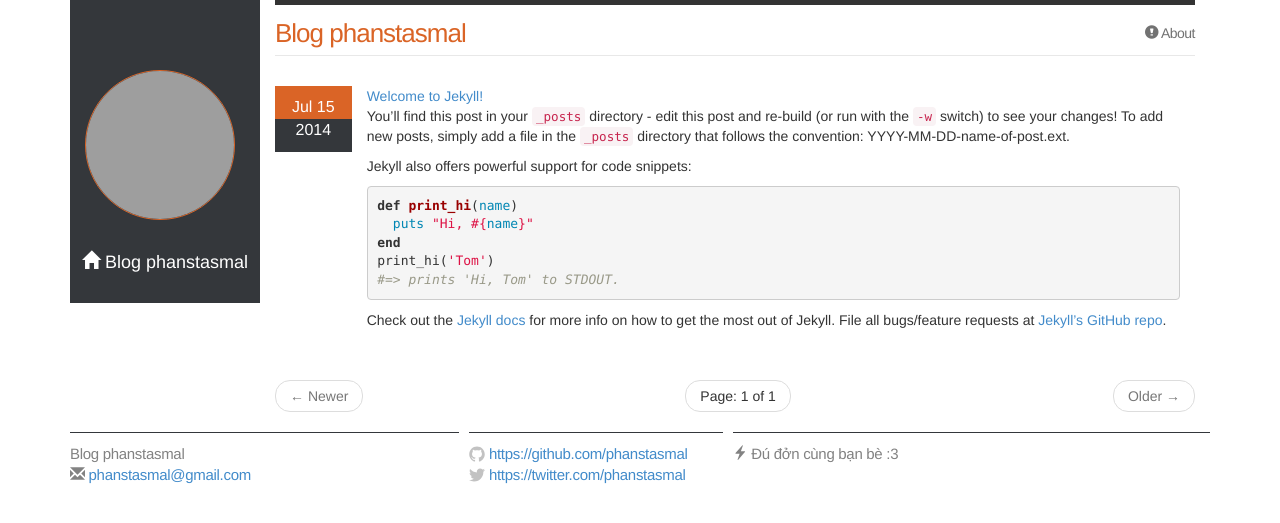
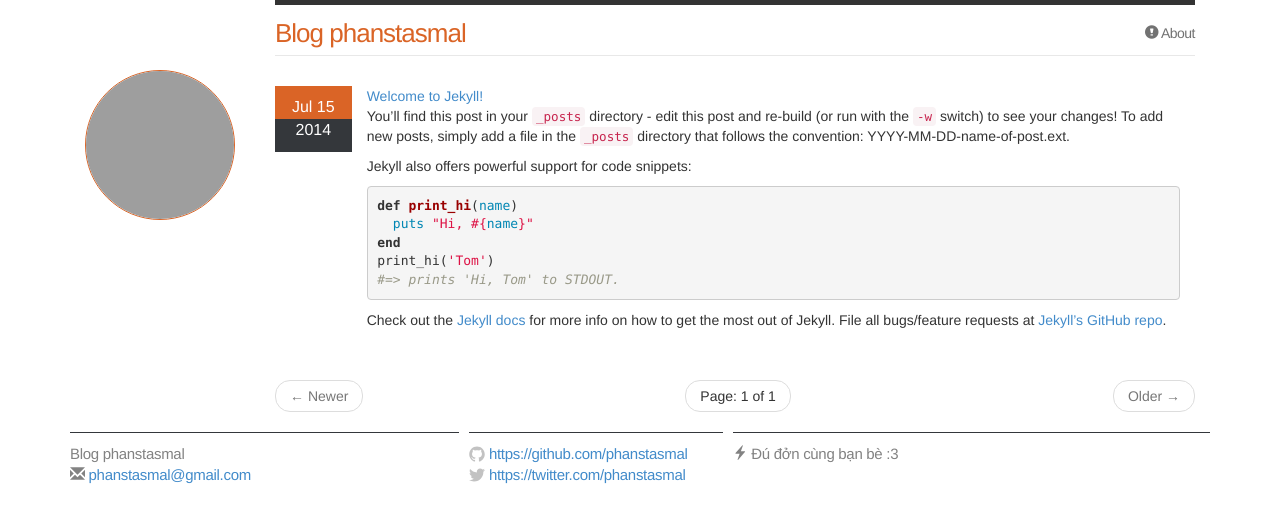
Before and after one commit to phanstasmal/phanstasmal.github.io, a Jekyll site: the page built from index.html, in a window 1280 px wide. Shown: the top 523 px of the page. Built offline with Jekyll 4.4.1, drawn with Linux system fonts in a browser that asks for light colours; the list of posts is cut into pages by our own code; grey boxes are pictures that could not be loaded.

Commit message:
change layout

```diff
--- a/css/main.css
+++ b/css/main.css
@@ -6,21 +6,36 @@
     padding: 0;
 }
 
-html, body { height: 100%; }
+html, body {
+    height: 100%;
+}
 
 body {
     font-family: Helvetica, Arial, sans-serif;
-  font-size: 16px;
+    font-size: 14px;
     line-height: 1.5;
     font-weight: 300;
     background-color: #F9F9F9;
 }
 
-h1, h2, h3, h4, h5, h6 { font-size: 100%; font-weight: 400; }
+h1, h2, h3, h4, h5, h6 {
+    font-size: 100%;
+    font-weight: 400;
+}
 
-a         { color: #2a7ae2; text-decoration: none; }
-a:hover   { color: #000; text-decoration: underline; }
-a:visited { color: #205caa; }
+a {
+    color: #2a7ae2;
+    text-decoration: none;
+}
+
+a:hover {
+    color: #000;
+    text-decoration: underline;
+}
+
+a:visited {
+    color: #205caa;
+}
 
 /* Utility */
 .date-box {
@@ -49,7 +64,7 @@ a:visited { color: #205caa; }
 /* Site Right bar*/
 
 .right-bar {
-  background-color: #34373B;
+    background-color: #FFFFFF;
     min-height: 300px;
     height: 100%;
     position: fixed;
@@ -69,14 +84,15 @@ a:visited { color: #205caa; }
 .title-bar {
     text-align: center;
     color: #FFFFFF;
+    display: none;
 }
 
-.title-bar a{
+.title-bar a {
     color: #FFFFFF;
     text-decoration: none;
 }
 
-.title-bar a:hover{
+.title-bar a:hover {
     color: #FFFFFF;
     text-decoration: none;
 }
@@ -109,7 +125,9 @@ a:visited { color: #205caa; }
     line-height: 56px;
 }
 
-.site-nav .menu-icon { display: none; }
+.site-nav .menu-icon {
+    display: none;
+}
 
 .site-nav .page-link {
     margin-left: 20px;
@@ -145,6 +163,7 @@ a:visited { color: #205caa; }
     width: calc(35% - 10px);
     margin-right: 10px
 }
+
 .footer-col-2 {
     width: 175px; /*fallback*/
     width: -webkit-calc(23.125% - 10px);
@@ -153,6 +172,7 @@ a:visited { color: #205caa; }
     width: calc(23.125% - 10px);
     margin-right: 10px
 }
+
 .footer-col-3 {
     width: 335px; /*fallback*/
     width: -webkit-calc(41.875%);
@@ -161,7 +181,9 @@ a:visited { color: #205caa; }
     width: calc(41.875%);
 }
 
-.site-footer ul { list-style: none; }
+.site-footer ul {
+    list-style: none;
+}
 
 .site-footer li,
 .site-footer p {
@@ -179,7 +201,6 @@ a:visited { color: #205caa; }
     top: 3px;
 }
 
-
 /* Page Content styles */
 /* ----------------------------------------------------------*/
 
@@ -189,15 +210,20 @@ a:visited { color: #205caa; }
     background-color: #fff;
 }
 
-
 /* Home styles */
 /* ----------------------------------------------------------*/
 
-.home h1 { margin-bottom: 25px; }
+.home h1 {
+    margin-bottom: 25px;
+}
 
-.posts { list-style-type: none; }
+.posts {
+    list-style-type: none;
+}
 
-.posts li { margin-bottom: 30px; }
+.posts li {
+    margin-bottom: 30px;
+}
 
 .posts .post-link {
     font-size: 24px;
@@ -211,11 +237,12 @@ a:visited { color: #205caa; }
     color: #818181;
 }
 
-
 /* Post styles */
 /* ----------------------------------------------------------*/
 
-.post-header { margin: 10px 0 30px; }
+.post-header {
+    margin: 10px 0 30px;
+}
 
 .post-header h1 {
     font-size: 42px;
@@ -230,10 +257,13 @@ a:visited { color: #205caa; }
     margin-top: 5px;
 }
 
-.post-content { margin: 0 0 30px; }
+.post-content {
+    margin: 0 0 30px;
+}
 
-.post-content > * { margin: 20px 0; }
-
+.post-content > * {
+    margin: 20px 0;
+}
 
 .post-content h1,
 .post-content h2,
@@ -272,7 +302,9 @@ a:visited { color: #205caa; }
 }
 
 .post-content ul,
-.post-content ol { padding-left: 20px; }
+.post-content ol {
+    padding-left: 20px;
+}
 
 .post pre,
 .post code {
@@ -283,13 +315,17 @@ a:visited { color: #205caa; }
     -moz-border-radius: 3px;
     border-radius: 3px;
     font-size: 15px;
-  overflow:scroll;
+    overflow: scroll;
 }
 
-.post code { padding: 1px 5px; }
+.post code {
+    padding: 1px 5px;
+}
 
 .post ul,
-.post ol { margin-left: 1.35em; }
+.post ol {
+    margin-left: 1.35em;
+}
 
 .post pre code {
     border: 0;
@@ -307,80 +343,336 @@ a:visited { color: #205caa; }
     border-radius: 3px;
 }
 
-.post pre.terminal code { background-color: #333; }
+.post pre.terminal code {
+    background-color: #333;
+}
 
 /* Syntax highlighting styles */
 /* ----------------------------------------------------------*/
 
-.highlight  { background: #ffffff; }
-.highlight .c { color: #999988; font-style: italic } /* Comment */
-.highlight .err { color: #a61717; background-color: #e3d2d2 } /* Error */
-.highlight .k { font-weight: bold } /* Keyword */
-.highlight .o { font-weight: bold } /* Operator */
-.highlight .cm { color: #999988; font-style: italic } /* Comment.Multiline */
-.highlight .cp { color: #999999; font-weight: bold } /* Comment.Preproc */
-.highlight .c1 { color: #999988; font-style: italic } /* Comment.Single */
-.highlight .cs { color: #999999; font-weight: bold; font-style: italic } /* Comment.Special */
-.highlight .gd { color: #000000; background-color: #ffdddd } /* Generic.Deleted */
-.highlight .gd .x { color: #000000; background-color: #ffaaaa } /* Generic.Deleted.Specific */
-.highlight .ge { font-style: italic } /* Generic.Emph */
-.highlight .gr { color: #aa0000 } /* Generic.Error */
-.highlight .gh { color: #999999 } /* Generic.Heading */
-.highlight .gi { color: #000000; background-color: #ddffdd } /* Generic.Inserted */
-.highlight .gi .x { color: #000000; background-color: #aaffaa } /* Generic.Inserted.Specific */
-.highlight .go { color: #888888 } /* Generic.Output */
-.highlight .gp { color: #555555 } /* Generic.Prompt */
-.highlight .gs { font-weight: bold } /* Generic.Strong */
-.highlight .gu { color: #aaaaaa } /* Generic.Subheading */
-.highlight .gt { color: #aa0000 } /* Generic.Traceback */
-.highlight .kc { font-weight: bold } /* Keyword.Constant */
-.highlight .kd { font-weight: bold } /* Keyword.Declaration */
-.highlight .kp { font-weight: bold } /* Keyword.Pseudo */
-.highlight .kr { font-weight: bold } /* Keyword.Reserved */
-.highlight .kt { color: #445588; font-weight: bold } /* Keyword.Type */
-.highlight .m { color: #009999 } /* Literal.Number */
-.highlight .s { color: #d14 } /* Literal.String */
-.highlight .na { color: #008080 } /* Name.Attribute */
-.highlight .nb { color: #0086B3 } /* Name.Builtin */
-.highlight .nc { color: #445588; font-weight: bold } /* Name.Class */
-.highlight .no { color: #008080 } /* Name.Constant */
-.highlight .ni { color: #800080 } /* Name.Entity */
-.highlight .ne { color: #990000; font-weight: bold } /* Name.Exception */
-.highlight .nf { color: #990000; font-weight: bold } /* Name.Function */
-.highlight .nn { color: #555555 } /* Name.Namespace */
-.highlight .nt { color: #000080 } /* Name.Tag */
-.highlight .nv { color: #008080 } /* Name.Variable */
-.highlight .ow { font-weight: bold } /* Operator.Word */
-.highlight .w { color: #bbbbbb } /* Text.Whitespace */
-.highlight .mf { color: #009999 } /* Literal.Number.Float */
-.highlight .mh { color: #009999 } /* Literal.Number.Hex */
-.highlight .mi { color: #009999 } /* Literal.Number.Integer */
-.highlight .mo { color: #009999 } /* Literal.Number.Oct */
-.highlight .sb { color: #d14 } /* Literal.String.Backtick */
-.highlight .sc { color: #d14 } /* Literal.String.Char */
-.highlight .sd { color: #d14 } /* Literal.String.Doc */
-.highlight .s2 { color: #d14 } /* Literal.String.Double */
-.highlight .se { color: #d14 } /* Literal.String.Escape */
-.highlight .sh { color: #d14 } /* Literal.String.Heredoc */
-.highlight .si { color: #d14 } /* Literal.String.Interpol */
-.highlight .sx { color: #d14 } /* Literal.String.Other */
-.highlight .sr { color: #009926 } /* Literal.String.Regex */
-.highlight .s1 { color: #d14 } /* Literal.String.Single */
-.highlight .ss { color: #990073 } /* Literal.String.Symbol */
-.highlight .bp { color: #999999 } /* Name.Builtin.Pseudo */
-.highlight .vc { color: #008080 } /* Name.Variable.Class */
-.highlight .vg { color: #008080 } /* Name.Variable.Global */
-.highlight .vi { color: #008080 } /* Name.Variable.Instance */
-.highlight .il { color: #009999 } /* Literal.Number.Integer.Long */
+.highlight {
+    background: #ffffff;
+}
 
+.highlight .c {
+    color: #999988;
+    font-style: italic
+}
+
+/* Comment */
+.highlight .err {
+    color: #a61717;
+    background-color: #e3d2d2
+}
+
+/* Error */
+.highlight .k {
+    font-weight: bold
+}
+
+/* Keyword */
+.highlight .o {
+    font-weight: bold
+}
+
+/* Operator */
+.highlight .cm {
+    color: #999988;
+    font-style: italic
+}
+
+/* Comment.Multiline */
+.highlight .cp {
+    color: #999999;
+    font-weight: bold
+}
+
+/* Comment.Preproc */
+.highlight .c1 {
+    color: #999988;
+    font-style: italic
+}
+
+/* Comment.Single */
+.highlight .cs {
+    color: #999999;
+    font-weight: bold;
+    font-style: italic
+}
+
+/* Comment.Special */
+.highlight .gd {
+    color: #000000;
+    background-color: #ffdddd
+}
+
+/* Generic.Deleted */
+.highlight .gd .x {
+    color: #000000;
+    background-color: #ffaaaa
+}
+
+/* Generic.Deleted.Specific */
+.highlight .ge {
+    font-style: italic
+}
+
+/* Generic.Emph */
+.highlight .gr {
+    color: #aa0000
+}
+
+/* Generic.Error */
+.highlight .gh {
+    color: #999999
+}
+
+/* Generic.Heading */
+.highlight .gi {
+    color: #000000;
+    background-color: #ddffdd
+}
+
+/* Generic.Inserted */
+.highlight .gi .x {
+    color: #000000;
+    background-color: #aaffaa
+}
+
+/* Generic.Inserted.Specific */
+.highlight .go {
+    color: #888888
+}
+
+/* Generic.Output */
+.highlight .gp {
+    color: #555555
+}
+
+/* Generic.Prompt */
+.highlight .gs {
+    font-weight: bold
+}
+
+/* Generic.Strong */
+.highlight .gu {
+    color: #aaaaaa
+}
+
+/* Generic.Subheading */
+.highlight .gt {
+    color: #aa0000
+}
+
+/* Generic.Traceback */
+.highlight .kc {
+    font-weight: bold
+}
+
+/* Keyword.Constant */
+.highlight .kd {
+    font-weight: bold
+}
+
+/* Keyword.Declaration */
+.highlight .kp {
+    font-weight: bold
+}
+
+/* Keyword.Pseudo */
+.highlight .kr {
+    font-weight: bold
+}
+
+/* Keyword.Reserved */
+.highlight .kt {
+    color: #445588;
+    font-weight: bold
+}
+
+/* Keyword.Type */
+.highlight .m {
+    color: #009999
+}
+
+/* Literal.Number */
+.highlight .s {
+    color: #d14
+}
+
+/* Literal.String */
+.highlight .na {
+    color: #008080
+}
+
+/* Name.Attribute */
+.highlight .nb {
+    color: #0086B3
+}
+
+/* Name.Builtin */
+.highlight .nc {
+    color: #445588;
+    font-weight: bold
+}
+
+/* Name.Class */
+.highlight .no {
+    color: #008080
+}
+
+/* Name.Constant */
+.highlight .ni {
+    color: #800080
+}
+
+/* Name.Entity */
+.highlight .ne {
+    color: #990000;
+    font-weight: bold
+}
+
+/* Name.Exception */
+.highlight .nf {
+    color: #990000;
+    font-weight: bold
+}
+
+/* Name.Function */
+.highlight .nn {
+    color: #555555
+}
+
+/* Name.Namespace */
+.highlight .nt {
+    color: #000080
+}
+
+/* Name.Tag */
+.highlight .nv {
+    color: #008080
+}
+
+/* Name.Variable */
+.highlight .ow {
+    font-weight: bold
+}
+
+/* Operator.Word */
+.highlight .w {
+    color: #bbbbbb
+}
+
+/* Text.Whitespace */
+.highlight .mf {
+    color: #009999
+}
+
+/* Literal.Number.Float */
+.highlight .mh {
+    color: #009999
+}
+
+/* Literal.Number.Hex */
+.highlight .mi {
+    color: #009999
+}
+
+/* Literal.Number.Integer */
+.highlight .mo {
+    color: #009999
+}
+
+/* Literal.Number.Oct */
+.highlight .sb {
+    color: #d14
+}
+
+/* Literal.String.Backtick */
+.highlight .sc {
+    color: #d14
+}
+
+/* Literal.String.Char */
+.highlight .sd {
+    color: #d14
+}
+
+/* Literal.String.Doc */
+.highlight .s2 {
+    color: #d14
+}
+
+/* Literal.String.Double */
+.highlight .se {
+    color: #d14
+}
+
+/* Literal.String.Escape */
+.highlight .sh {
+    color: #d14
+}
+
+/* Literal.String.Heredoc */
+.highlight .si {
+    color: #d14
+}
+
+/* Literal.String.Interpol */
+.highlight .sx {
+    color: #d14
+}
+
+/* Literal.String.Other */
+.highlight .sr {
+    color: #009926
+}
+
+/* Literal.String.Regex */
+.highlight .s1 {
+    color: #d14
+}
+
+/* Literal.String.Single */
+.highlight .ss {
+    color: #990073
+}
+
+/* Literal.String.Symbol */
+.highlight .bp {
+    color: #999999
+}
+
+/* Name.Builtin.Pseudo */
+.highlight .vc {
+    color: #008080
+}
+
+/* Name.Variable.Class */
+.highlight .vg {
+    color: #008080
+}
+
+/* Name.Variable.Global */
+.highlight .vi {
+    color: #008080
+}
+
+/* Name.Variable.Instance */
+.highlight .il {
+    color: #009999
+}
+
+/* Literal.Number.Integer.Long */
 
 /* media queries */
 /* ----------------------------------------------------------*/
 
-
 @media screen and (max-width: 750px) {
 
-  .footer-col-1 { width: 50%; }
+    .footer-col-1 {
+        width: 50%;
+    }
 
     .footer-col-2 {
         width: 45%; /*fallback*/
@@ -401,12 +693,15 @@ a:visited { color: #205caa; }
 
 @media screen and (max-width: 600px) {
 
-  .wrap { padding: 0 12px; }
+    .wrap {
+        padding: 0 12px;
+    }
 
     .site-nav {
         position: fixed;
         z-index: 10;
-    top: 14px; right: 8px;
+        top: 14px;
+        right: 8px;
         background-color: white;
         -webkit-border-radius: 5px;
         -moz-border-radius: 5px;
@@ -424,7 +719,10 @@ a:visited { color: #205caa; }
         line-height: 36px;
     }
 
-  .site-nav .menu-icon svg { width: 18px; height: 16px; }
+    .site-nav .menu-icon svg {
+        width: 18px;
+        height: 16px;
+    }
 
     .site-nav .trigger {
         clear: both;
@@ -432,7 +730,9 @@ a:visited { color: #205caa; }
         display: none;
     }
 
-  .site-nav:hover .trigger { display: block; }
+    .site-nav:hover .trigger {
+        display: block;
+    }
 
     .site-nav .page-link {
         display: block;
@@ -442,18 +742,36 @@ a:visited { color: #205caa; }
         margin: 0;
     }
 
-  .post-header h1 { font-size: 36px; }
-  .post-content h2 { font-size: 28px; }
-  .post-content h3 { font-size: 22px; }
-  .post-content h4 { font-size: 18px; }
-  .post-content blockquote { padding-left: 10px; }
+    .post-header h1 {
+        font-size: 36px;
+    }
+
+    .post-content h2 {
+        font-size: 28px;
+    }
+
+    .post-content h3 {
+        font-size: 22px;
+    }
+
+    .post-content h4 {
+        font-size: 18px;
+    }
+
+    .post-content blockquote {
+        padding-left: 10px;
+    }
+
     .post-content ul,
-  .post-content ol { padding-left: 10px; }
+    .post-content ol {
+        padding-left: 10px;
+    }
 
     .site-footer .column {
         float: none;
         clear: both;
         width: auto;
-    margin: 0 0 15px; }
+        margin: 0 0 15px;
+    }
 
 }
```
Lines whose indentation alone changed are shown as unchanged.
